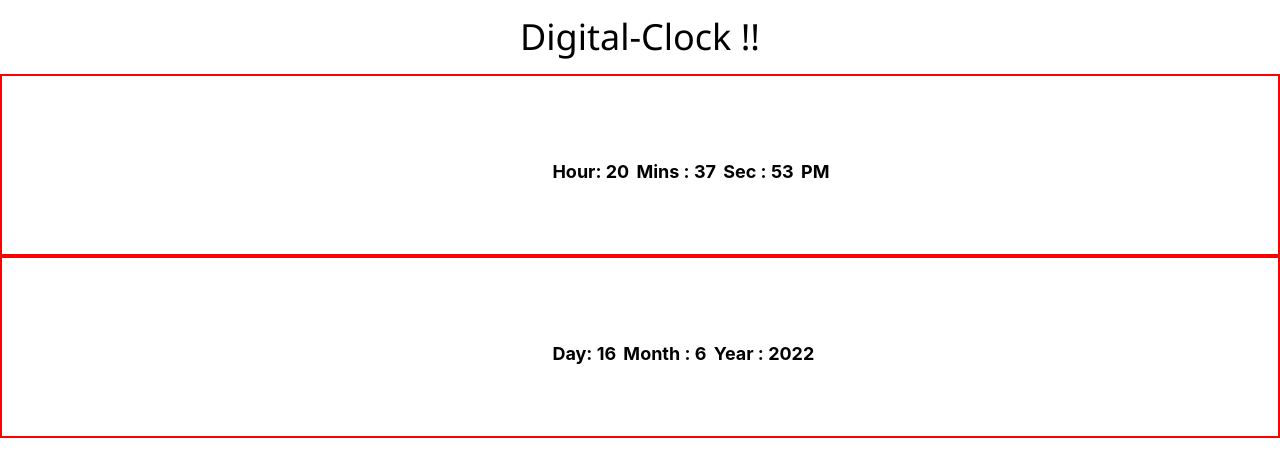
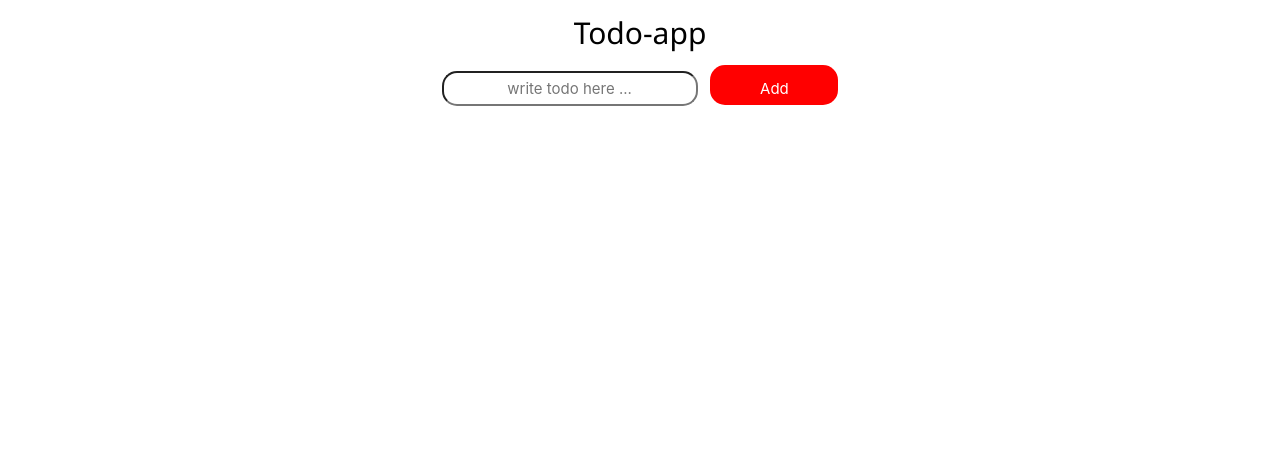
Before and after one commit to RajarsiMukherjee/Interview-Practice, a React (Create React App) app: page / in a window 1280 px wide. Shown: the top 476 px of the page. Built offline with nearby package versions, Linux system fonts and the light colour scheme.

Commit message:
New Todo Added

```diff
--- a/src/App.js
+++ b/src/App.js
@@ -29,6 +29,7 @@ import DigitalClock from "./Component/DigitalClk/DigitalClk";
 import LoginInputForm from "./Component/LoginIputForm/LoginIputForm";
 import FilterApi from "./Component/FilterApi/FilterApi";
 import SearchApi from "./Component/SearchApi/SearchApi";
+import Todo from "./Component/Todo/Todo";
 
 function App() {
   return (
@@ -69,11 +70,12 @@ function App() {
 
       {/* <ImageSlider/> */}
 
-      <DigitalClock/>
+      {/* <DigitalClock/> */}
       {/* <LoginInputForm /> */}
       {/* <FilterApi /> */}
 
       {/* <SearchApi /> */}
+      <Todo />
     </div>
   );
 }
--- /dev/null
+++ b/src/Component/Todo/Todo.css
@@ -0,0 +1,27 @@
+*{
+    text-align: center;
+
+}
+input{
+    height: 35px;
+    width: 20%;
+
+}
+button{
+    height: 40px;
+    width: 10%;
+    background-color: red;
+    color: white;
+}
+.edit{
+    height: 40px;
+    width: 10%;
+    background-color: rgb(15, 125, 7);
+    color: white;
+}
+.delete{
+    height: 40px;
+    width: 10%;;
+    background-color: aqua;
+    color: black;
+}
--- /dev/null
+++ b/src/Component/Todo/Todo.jsx
@@ -0,0 +1,64 @@
+import React, {useState} from 'react'
+import './Todo.css';
+
+
+const Todo = () => {
+// state for todo
+const [name, setName] = useState("");
+const [allData, setAllData] = useState([]);
+const [show, setShow] = useState(false);
+const [editIndex, setEditIndex] = useState();
+
+//
+const handleAdd = ()=>{
+if(name.length !== 0){
+ setAllData(newData =>[...newData, name]);
+ setName("")
+}
+}
+
+const handleUpdate = () =>{
+allData.splice(editIndex,1, name);
+setAllData([...allData]);
+setShow(false);
+setName("");
+
+}
+
+const handleEdit = (i)=>{
+
+setName(allData[i]);
+setShow(true);
+setEditIndex(i);
+
+}
+
+const handleDelete = (index)=>{
+allData.splice(index,1);
+setAllData([...allData]);
+
+}
+
+  return (
+    <div>
+        <h2>Todo-app</h2>
+
+       <input  value={name} onChange = {(e)=>setName(e.target.value)} type="text" placeholder='write todo here ...'  />
+       { !show?<button onClick={handleAdd}>Add</button>:
+       <button onClick={handleUpdate}>Update</button>}
+
+      {
+        allData.map((val,i)=>
+            <div>
+                <h1>{val}</h1>
+                <button className='edit' onClick={()=>handleEdit(i)}>Edit</button>
+                <button  className='delete' onClick={()=>handleDelete(i)}>Delete</button>
+            </div>
+        )
+      }
+
+    </div>
+  )
+}
+
+export default Todo
```
